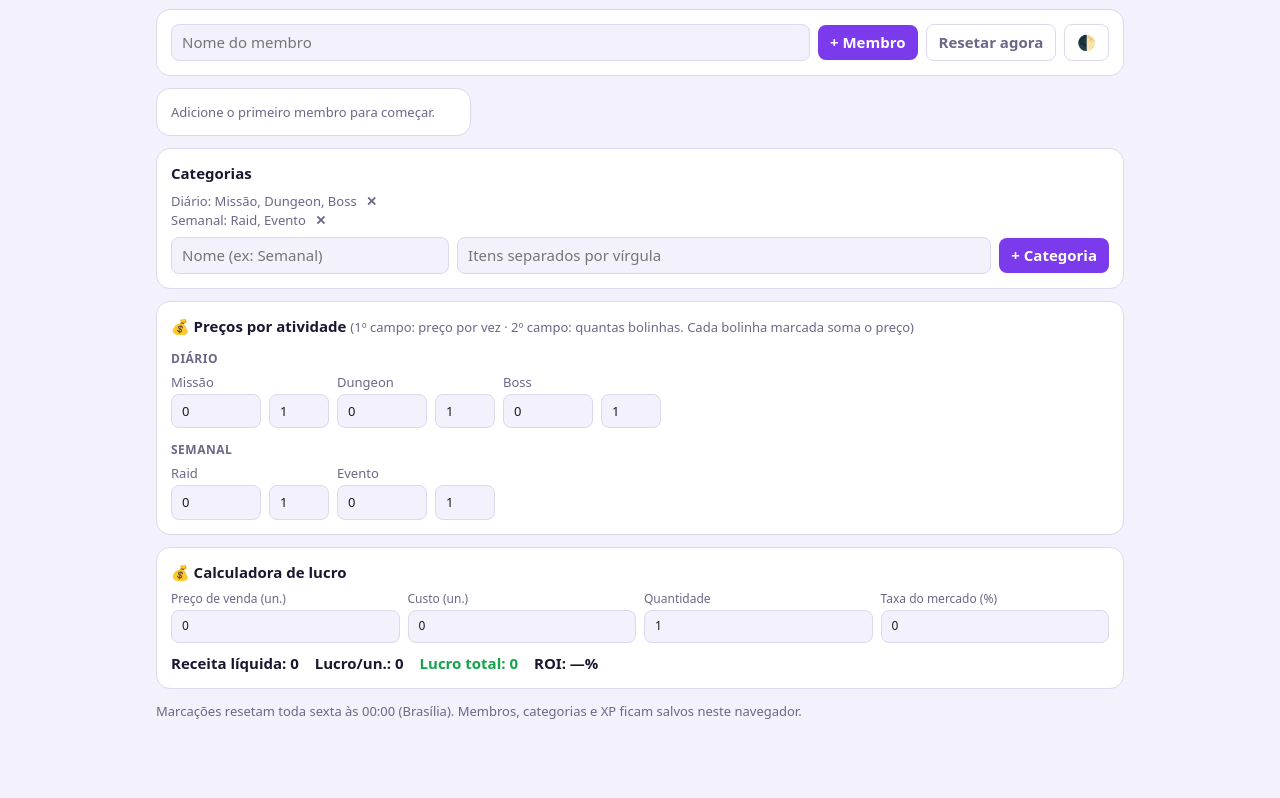
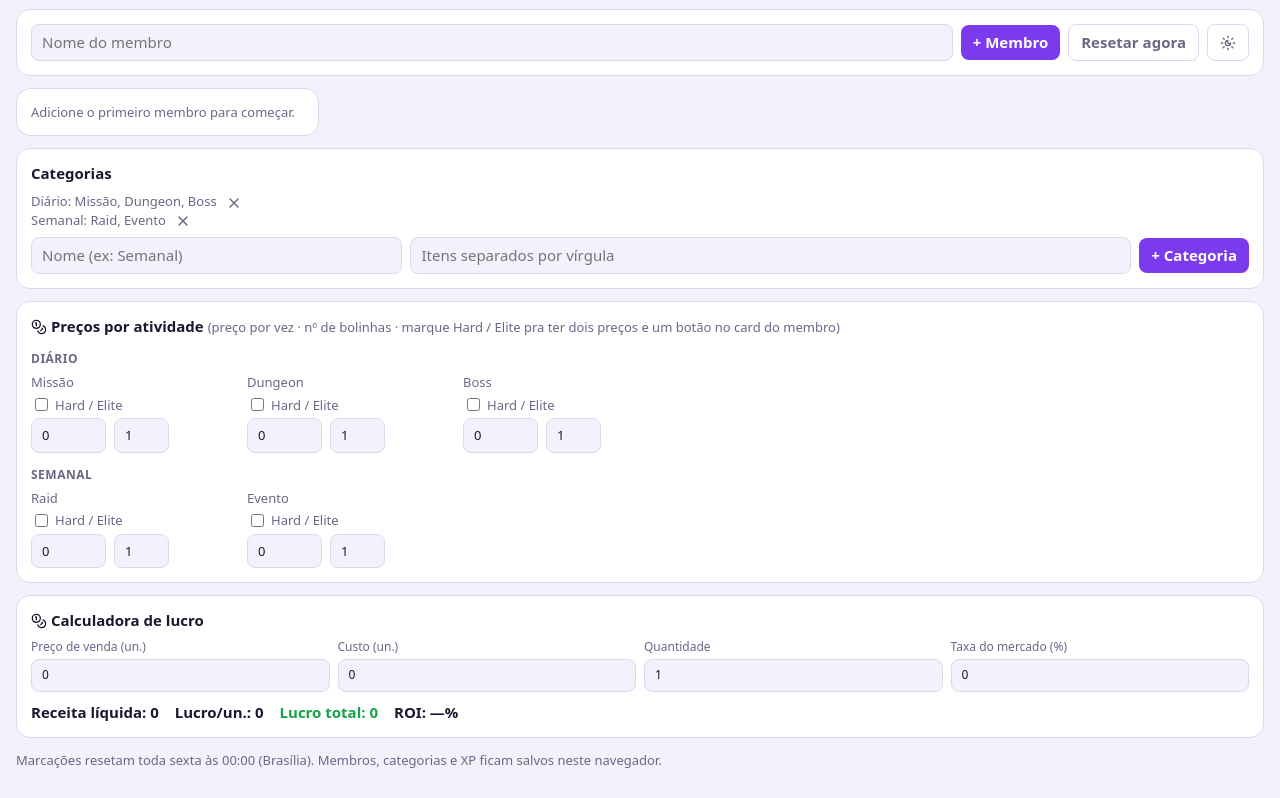
Before and after one commit to GhoulBlack/Gla-Tracker, a plain HTML site: page index.html in a window 1280 px wide. Shown: the part 72-870 px from the top of the page. Before the commit the page ends 821 px from the top, so only its background shows below. Drawn offline with Linux system fonts and the light colour scheme.

Commit message:
Update index.html

```diff
--- a/index.html
+++ b/index.html
@@ -11,7 +11,7 @@ box-sizing:border-box;padding-top:env(safe-area-inset-top,0px);padding-bottom:en
 :root[data-theme="dark"]{--bg:#0b0a14;--card:#14122a;--ink:#ece9ff;--mut:#8f8ab5;--line:#2a2650;--a:#a855f7;--b:#22d3ee;--ok:#4ade80;--gold:#fbbf24}
 *{box-sizing:border-box}html{scroll-padding-top:env(safe-area-inset-top,0px)}
 body{margin:0;background:var(--bg);color:var(--ink);font:15px/1.4 system-ui,-apple-system,"Segoe UI",sans-serif}
-main{max-width:1000px;margin:0 auto;padding:16px}
+main{max-width:1400px;margin:0 auto;padding:16px}
 h1{margin:0;font:800 28px/1 "Trebuchet MS",system-ui,sans-serif;letter-spacing:1px;background:linear-gradient(90deg,var(--a),var(--b));-webkit-background-clip:text;background-clip:text;color:transparent}
 .top{display:flex;flex-wrap:wrap;gap:12px;justify-content:space-between;align-items:center;margin-bottom:12px}
 .mut{color:var(--mut);font-size:13px}
@@ -24,7 +24,7 @@ input{background:var(--bg);border:1px solid var(--line);border-radius:8px;paddin
 button{background:var(--a);color:#fff;border:0;border-radius:8px;padding:7px 12px;cursor:pointer;font-weight:600}
 button.g{background:transparent;color:var(--mut);border:1px solid var(--line)}
 .row{display:flex;gap:8px;flex-wrap:wrap;align-items:center}
-.grid{display:grid;grid-template-columns:repeat(auto-fill,minmax(290px,1fr));gap:12px}
+.grid{display:grid;grid-template-columns:repeat(4,1fr);gap:12px}@media(max-width:1000px){.grid{grid-template-columns:repeat(2,1fr)}}@media(max-width:600px){.grid{grid-template-columns:1fr}}.ic{vertical-align:-3px;flex:none}.x .ic{vertical-align:middle}.it>span:first-child{flex:1;min-width:0}.md{padding:1px 6px;font-size:11px;border-radius:6px;margin-right:6px;background:var(--b);color:#05222b}.md.el{background:var(--gold);color:#1b1730}
 .m{margin:0;transition:box-shadow .3s}
 .m.perfect{border-color:var(--gold);box-shadow:0 0 18px color-mix(in srgb,var(--gold) 45%,transparent)}
 .lvl{background:var(--gold);color:#1b1730;border-radius:6px;padding:1px 7px;font-weight:800;font-size:12px}
@@ -46,11 +46,11 @@ button.g{background:transparent;color:var(--mut);border:1px solid var(--line)}
 <body>
 <main>
 <div class="top">
-  <div><h1>⚔ GLA TRACKER</h1><div class="mut" id="clock"></div></div>
+  <div><h1><span data-ic="swords" data-s="26" style="color:var(--a)"></span> GLA TRACKER</h1><div class="mut" id="clock"></div></div>
   <div style="min-width:220px;flex:1;max-width:380px">
     <div class="row" style="justify-content:space-between"><span class="mut">Progresso da guilda</span><b id="gp">0%</b></div>
     <div class="bar"><i id="gb"></i></div>
-    <div class="mut" style="margin-top:4px">💰 Ganho da guilda na semana: <b id="gt" class="pos"></b></div>
+    <div class="mut" style="margin-top:4px"><span data-ic="coins"></span> Ganho da guilda na semana: <b id="gt" class="pos"></b></div>
   </div>
 </div>
 
@@ -58,7 +58,7 @@ button.g{background:transparent;color:var(--mut);border:1px solid var(--line)}
   <input id="nm" placeholder="Nome do membro" style="flex:1;min-width:140px">
   <button id="am">+ Membro</button>
   <button class="g" id="rs">Resetar agora</button>
-  <button class="g" id="th">🌓</button>
+  <button class="g" id="th" data-ic="sun-moon" aria-label="Tema"></button>
 </div>
 
 <div class="grid" id="mem"></div>
@@ -74,12 +74,12 @@ button.g{background:transparent;color:var(--mut);border:1px solid var(--line)}
 </div>
 
 <div class="card">
-  <b>💰 Preços por atividade</b> <span class="mut">(1º campo: preço por vez · 2º campo: quantas bolinhas. Cada bolinha marcada soma o preço)</span>
+  <b><span data-ic="coins"></span> Preços por atividade</b> <span class="mut">(preço por vez · nº de bolinhas · marque Hard / Elite pra ter dois preços e um botão no card do membro)</span>
   <div id="prices"></div>
 </div>
 
 <div class="card">
-  <b>💰 Calculadora de lucro</b>
+  <b><span data-ic="coins"></span> Calculadora de lucro</b>
   <div class="calc" style="margin-top:8px">
     <label>Preço de venda (un.)<input id="cv" type="number" min="0" step="any" value="0"></label>
     <label>Custo (un.)<input id="cc" type="number" min="0" step="any" value="0"></label>
@@ -95,8 +95,10 @@ var KEY="gla-v2",RANKS=["Novato","Aprendiz","Guerreiro","Veterano","Elite","Mest
 function load(){try{var s=localStorage.getItem(KEY);if(s)return JSON.parse(s)}catch(e){}return null}
 var S=load()||{members:[],cats:[{id:1,name:"Diário",items:["Missão","Dungeon","Boss"]},{id:2,name:"Semanal",items:["Raid","Evento"]}],checks:{},xp:{},wins:{},week:""};
 function save(){try{localStorage.setItem(KEY,JSON.stringify(S))}catch(e){}}
-S.prices=S.prices||{};S.runs=S.runs||{};
+S.prices=S.prices||{};S.runs=S.runs||{};S.dual=S.dual||{};S.pe=S.pe||{};S.modes=S.modes||{};
 Object.keys(S.checks).forEach(function(k){if(k.split("|").length==3){S.checks[k+"|0"]=1;delete S.checks[k]}});
+var ICONS={"x":'<path d="M18 6 6 18"/><path d="m6 6 12 12"/>',"swords":'<polyline points="14.5 17.5 3 6 3 3 6 3 17.5 14.5"/><line x1="13" x2="19" y1="19" y2="13"/><line x1="16" x2="20" y1="16" y2="20"/><line x1="19" x2="21" y1="21" y2="19"/><polyline points="14.5 6.5 18 3 21 3 21 6 17.5 9.5"/><line x1="5" x2="9" y1="14" y2="18"/><line x1="7" x2="4" y1="17" y2="20"/><line x1="3" x2="5" y1="19" y2="21"/>',"coins":'<circle cx="8" cy="8" r="6"/><path d="M18.09 10.37A6 6 0 1 1 10.34 18"/><path d="M7 6h1v4"/><path d="m16.71 13.88.7.71-2.82 2.82"/>',"star":'<polygon points="12 2 15.09 8.26 22 9.27 17 14.14 18.18 21.02 12 17.77 5.82 21.02 7 14.14 2 9.27 8.91 8.26 12 2"/>',"trophy":'<path d="M6 9H4.5a2.5 2.5 0 0 1 0-5H6"/><path d="M18 9h1.5a2.5 2.5 0 0 0 0-5H18"/><path d="M4 22h16"/><path d="M10 14.66V17c0 .55-.47.98-.97 1.21C7.85 18.75 7 20.24 7 22"/><path d="M14 14.66V17c0 .55.47.98.97 1.21C16.15 18.75 17 20.24 17 22"/><path d="M18 2H6v7a6 6 0 0 0 12 0V2Z"/>',"arrow-up":'<path d="m5 12 7-7 7 7"/><path d="M12 19V5"/>',"sun-moon":'<path d="M12 8a2.83 2.83 0 0 0 4 4 4 4 0 1 1-4-4"/><path d="M12 2v2"/><path d="M12 20v2"/><path d="m4.9 4.9 1.4 1.4"/><path d="m17.7 17.7 1.4 1.4"/><path d="M2 12h2"/><path d="M20 12h2"/><path d="m6.3 17.7-1.4 1.4"/><path d="m19.1 4.9-1.4 1.4"/>'};
+function ic(n,s){s=s||16;return '<svg class="ic" width="'+s+'" height="'+s+'" viewBox="0 0 24 24" fill="none" stroke="currentColor" stroke-width="2" stroke-linecap="round" stroke-linejoin="round" aria-hidden="true">'+ICONS[n]+'</svg>'}
 function $(i){return document.getElementById(i)}
 function esc(t){return String(t).replace(/[&<>"]/g,function(c){return{"&":"&amp;","<":"&lt;",">":"&gt;",'"':"&quot;"}[c]})}
 function brt(){return new Date(Date.now()-3*36e5)}
@@ -106,50 +108,57 @@ function runs(c,i){return S.runs[c+"|"+i]||1}
 function total(){var n=0;S.cats.forEach(function(c){c.items.forEach(function(_,i){n+=runs(c.id,i)})});return n}
 function done(m){var n=0;S.cats.forEach(function(c){c.items.forEach(function(_,i){for(var r=0;r<runs(c.id,i);r++)if(S.checks[m+"|"+c.id+"|"+i+"|"+r])n++})});return n}
 function reset(){S.members.forEach(function(m){if(total()&&done(m.id)==total())S.wins[m.id]=(S.wins[m.id]||0)+1});S.checks={};S.week=weekKey();save()}
+function price(m,k){return(S.dual[k]&&S.modes[m+"|"+k]=="e")?(S.pe[k]||0):(S.prices[k]||0)}
 function fm(n){return n.toLocaleString("pt-BR",{maximumFractionDigits:2})}
-function earn(m){var n=0;S.cats.forEach(function(c){c.items.forEach(function(_,i){for(var r=0;r<runs(c.id,i);r++)if(S.checks[m+"|"+c.id+"|"+i+"|"+r])n+=S.prices[c.id+"|"+i]||0})});return n}
-function maxPrice(){var n=0;S.cats.forEach(function(c){c.items.forEach(function(_,i){n+=(S.prices[c.id+"|"+i]||0)*runs(c.id,i)})});return n}
-function renderPrices(){$("prices").innerHTML=S.cats.map(function(c){return '<div class="cat"><b>'+esc(c.name)+'</b><div class="chips">'+c.items.map(function(it,i){return '<div class="mut" style="display:grid;gap:3px;width:160px">'+esc(it)+'<span class="row" style="flex-wrap:nowrap"><input type="number" min="0" step="any" data-p="'+c.id+'|'+i+'" value="'+(S.prices[c.id+'|'+i]||0)+'" style="width:90px" title="Preço por vez"><input type="number" min="1" max="20" data-r="'+c.id+'|'+i+'" value="'+runs(c.id,i)+'" style="width:60px" title="Quantas vezes (bolinhas)"></span></div>'}).join("")+'</div></div>'}).join("")}
-function pop(t){var e=document.createElement("div");e.className="pop";e.textContent=t;document.body.appendChild(e);setTimeout(function(){e.remove()},1100)}
+function earn(m){var n=0;S.cats.forEach(function(c){c.items.forEach(function(_,i){for(var r=0;r<runs(c.id,i);r++)if(S.checks[m+"|"+c.id+"|"+i+"|"+r])n+=price(m,c.id+"|"+i)})});return n}
+function maxPrice(m){var n=0;S.cats.forEach(function(c){c.items.forEach(function(_,i){n+=price(m,c.id+"|"+i)*runs(c.id,i)})});return n}
+function renderPrices(){$("prices").innerHTML=S.cats.map(function(c){return '<div class="cat"><b>'+esc(c.name)+'</b><div class="chips">'+c.items.map(function(it,i){var k=c.id+'|'+i,du=S.dual[k];return '<div class="mut" style="display:grid;gap:4px;width:210px">'+esc(it)+'<label class="row" style="gap:4px;flex-wrap:nowrap"><input type="checkbox" data-d="'+k+'"'+(du?' checked':'')+'> Hard / Elite</label><span class="row" style="flex-wrap:nowrap"><input type="number" min="0" step="any" data-p="'+k+'" value="'+(S.prices[k]||0)+'" style="width:75px" title="'+(du?'Preço Hard':'Preço por vez')+'" placeholder="'+(du?'Hard':'Preço')+'">'+(du?'<input type="number" min="0" step="any" data-pe="'+k+'" value="'+(S.pe[k]||0)+'" style="width:75px" title="Preço Elite" placeholder="Elite">':'')+'<input type="number" min="1" max="20" data-r="'+k+'" value="'+runs(c.id,i)+'" style="width:55px" title="Quantas vezes (bolinhas)"></span></div>'}).join("")+'</div></div>'}).join("")}
+function pop(t){var e=document.createElement("div");e.className="pop";e.innerHTML=t;document.body.appendChild(e);setTimeout(function(){e.remove()},1100)}
 function render(){
-  var T=total(),sum=0,tot=0,maxE=maxPrice();
+  var T=total(),sum=0,tot=0;
   $("mem").innerHTML=S.members.map(function(m){
     var d=done(m.id),p=T?Math.round(d/T*100):0,xp=S.xp[m.id]||0,lv=Math.floor(xp/200)+1,rk=RANKS[Math.min(RANKS.length-1,Math.floor((lv-1)/3))];
     sum+=d;var ea=earn(m.id);tot+=ea;
-    return '<div class="card m'+(p==100?' perfect':'')+'"><div class="row" style="justify-content:space-between"><b>'+esc(m.name)+'</b><span><span class="lvl">LV '+lv+'</span> <span class="mut">'+rk+'</span><button class="x" data-del="'+m.id+'">✕</button></span></div>'
-    +'<div class="gain">💰 '+fm(ea)+' <span class="mut">/ '+fm(maxE)+'</span></div><div class="mut" style="margin:6px 0 3px">XP '+(xp%200)+'/200 · 🏆 '+(S.wins[m.id]||0)+' semanas perfeitas</div><div class="bar xp"><i style="width:'+(xp%200)/2+'%"></i></div>'
-    +'<div class="row" style="justify-content:space-between;margin-top:8px"><span class="mut">Semana</span><b>'+d+'/'+T+(p==100?' ⭐ PERFEITO':' · '+p+'%')+'</b></div><div class="bar"><i style="width:'+p+'%"></i></div>'
-    +S.cats.map(function(c){return '<div class="cat"><b>'+esc(c.name)+'</b><div class="list">'+c.items.map(function(it,i){var n=runs(c.id,i),d="";for(var r=0;r<n;r++){var k=m.id+"|"+c.id+"|"+i+"|"+r;d+='<button class="dot'+(S.checks[k]?' on':'')+'" data-k="'+k+'" data-m="'+m.id+'" aria-label="'+esc(it)+' '+(r+1)+'"></button>'}return '<div class="it"><span>'+esc(it)+'</span><span class="dots">'+d+'</span></div>'}).join("")+'</div></div>'}).join("")+'</div>'
+    return '<div class="card m'+(p==100?' perfect':'')+'"><div class="row" style="justify-content:space-between"><b>'+esc(m.name)+'</b><span><span class="lvl">LV '+lv+'</span> <span class="mut">'+rk+'</span><button class="x" data-del="'+m.id+'">'+ic("x")+'</button></span></div>'
+    +'<div class="gain">'+ic("coins")+' '+fm(ea)+' <span class="mut">/ '+fm(maxPrice(m.id))+'</span></div><div class="mut" style="margin:6px 0 3px">XP '+(xp%200)+'/200 · '+ic("trophy")+' '+(S.wins[m.id]||0)+' semanas perfeitas</div><div class="bar xp"><i style="width:'+(xp%200)/2+'%"></i></div>'
+    +'<div class="row" style="justify-content:space-between;margin-top:8px"><span class="mut">Semana</span><b>'+d+'/'+T+(p==100?' '+ic("star")+' PERFEITO':' · '+p+'%')+'</b></div><div class="bar"><i style="width:'+p+'%"></i></div>'
+    +S.cats.map(function(c){return '<div class="cat"><b>'+esc(c.name)+'</b><div class="list">'+c.items.map(function(it,i){var n=runs(c.id,i),d="";for(var r=0;r<n;r++){var k=m.id+"|"+c.id+"|"+i+"|"+r;d+='<button class="dot'+(S.checks[k]?' on':'')+'" data-k="'+k+'" data-m="'+m.id+'" aria-label="'+esc(it)+' '+(r+1)+'"></button>'}var dk=c.id+"|"+i,el=S.modes[m.id+"|"+dk]=="e";return '<div class="it"><span>'+(S.dual[dk]?'<button class="md'+(el?' el':'')+'" data-md="'+m.id+"|"+dk+'">'+(el?'Elite':'Hard')+'</button>':'')+esc(it)+'</span><span class="dots">'+d+'</span></div>'}).join("")+'</div></div>'}).join("")+'</div>'
   }).join("")||'<div class="card mut">Adicione o primeiro membro para começar.</div>';
   var g=S.members.length&&T?Math.round(sum/(T*S.members.length)*100):0;
   $("gp").textContent=g+"%";$("gb").style.width=g+"%";$("gt").textContent=fm(tot);
-  if(!document.activeElement||!(document.activeElement.dataset.p||document.activeElement.dataset.r))renderPrices();
-  $("cats").innerHTML=S.cats.map(function(c){return esc(c.name)+': '+esc(c.items.join(", "))+' <button class="x" data-dc="'+c.id+'">✕</button>'}).join("<br>")
+  if(!document.activeElement||!(document.activeElement.dataset.p||document.activeElement.dataset.r||document.activeElement.dataset.pe))renderPrices();
+  $("cats").innerHTML=S.cats.map(function(c){return esc(c.name)+': '+esc(c.items.join(", "))+' <button class="x" data-dc="'+c.id+'">'+ic("x")+'</button>'}).join("<br>")
 }
 function tick(){
   if(S.week!==weekKey()){reset();render()}
   var d=brt(),ms=nextReset()-Date.now(),h=Math.floor(ms/36e5),dd=Math.floor(h/24);
   $("clock").textContent="Hoje é "+d.toLocaleDateString("pt-BR",{weekday:"long",day:"2-digit",month:"long",timeZone:"UTC"})+" · Reseta em "+dd+"d "+(h%24)+"h "+Math.floor(ms/6e4)%60+"m"
 }
-document.addEventListener("click",function(e){var t=e.target;
+document.addEventListener("click",function(e){var t=e.target.closest("button")||e.target;
+  if(t.dataset.md){var mk=t.dataset.md;if(S.modes[mk]=="e")delete S.modes[mk];else S.modes[mk]="e";save();render();return}
   if(t.dataset.k){var k=t.dataset.k,m=+t.dataset.m,was=S.checks[k],bd=done(m)==total();
     if(was)delete S.checks[k];else S.checks[k]=1;
     S.xp[m]=Math.max(0,(S.xp[m]||0)+(was?-10:10));
-    if(!was){var lv0=Math.floor((S.xp[m]-10)/200);pop("+10 XP");if(Math.floor(S.xp[m]/200)>lv0)pop("⬆ LEVEL UP!");else if(done(m)==total()&&!bd){S.xp[m]+=50;pop("⭐ PERFEITO +50 XP")}}
+    if(!was){var lv0=Math.floor((S.xp[m]-10)/200);pop("+10 XP");if(Math.floor(S.xp[m]/200)>lv0)pop(ic("arrow-up")+" LEVEL UP!");else if(done(m)==total()&&!bd){S.xp[m]+=50;pop(ic("star")+" PERFEITO +50 XP")}}
     save();render()}
   if(t.dataset.del&&confirm("Remover membro?")){S.members=S.members.filter(function(m){return m.id!=t.dataset.del});save();render()}
   if(t.dataset.dc&&confirm("Remover categoria?")){S.cats=S.cats.filter(function(c){return c.id!=t.dataset.dc});save();render()}
 });
-document.addEventListener("input",function(e){var t=e.target;if(t.dataset&&t.dataset.p){S.prices[t.dataset.p]=+t.value||0;save();render()}
+document.addEventListener("input",function(e){var t=e.target;if(t.dataset&&t.dataset.pe){S.pe[t.dataset.pe]=+t.value||0;save();render()}
+  if(t.dataset&&t.dataset.d){S.dual[t.dataset.d]=t.checked;save();render();renderPrices()}if(t.dataset&&t.dataset.p){S.prices[t.dataset.p]=+t.value||0;save();render()}
   if(t.dataset&&t.dataset.r){S.runs[t.dataset.r]=Math.min(20,Math.max(1,Math.floor(+t.value)||1));save();render()}});
 $("am").onclick=function(){var v=$("nm").value.trim();if(!v)return;S.members.push({id:Date.now(),name:v});$("nm").value="";save();render()};
 $("ac").onclick=function(){var n=$("cn").value.trim(),it=$("ci").value.split(",").map(function(s){return s.trim()}).filter(Boolean);if(!n||!it.length)return alert("Informe nome e pelo menos um item.");S.cats.push({id:Date.now(),name:n,items:it});$("cn").value=$("ci").value="";save();render()};
+$("nm").onkeydown=function(e){if(e.key=="Enter")$("am").click()};
+$("ci").onkeydown=function(e){if(e.key=="Enter")$("ac").click()};
+$("cn").onkeydown=function(e){if(e.key=="Enter"){if($("ci").value.trim())$("ac").click();else $("ci").focus()}};
 $("rs").onclick=function(){if(confirm("Resetar todas as marcações?")){reset();render()}};
 $("th").onclick=function(){var r=document.documentElement;r.dataset.theme=r.dataset.theme=="light"?"dark":"light"};
 function calc(){var v=+$("cv").value,c=+$("cc").value,q=+$("cq").value,t=+$("ct").value;
   var liq=v*(1-t/100),lu=(liq-c)*q,inv=c*q,f=function(n){return n.toLocaleString("pt-BR",{maximumFractionDigits:2})};
   $("cr").innerHTML='<span>Receita líquida: '+f(liq*q)+'</span><span>Lucro/un.: '+f(liq-c)+'</span><span class="'+(lu>=0?'pos':'neg')+'">Lucro total: '+f(lu)+'</span><span>ROI: '+(inv?f(lu/inv*100):'—')+'%</span>'}
 ["cv","cc","cq","ct"].forEach(function(i){$(i).oninput=calc});
+document.querySelectorAll("[data-ic]").forEach(function(e){e.innerHTML=ic(e.dataset.ic,+e.dataset.s||16)});
 calc();render();tick();setInterval(tick,30000);
 </script>
 </body>
```
